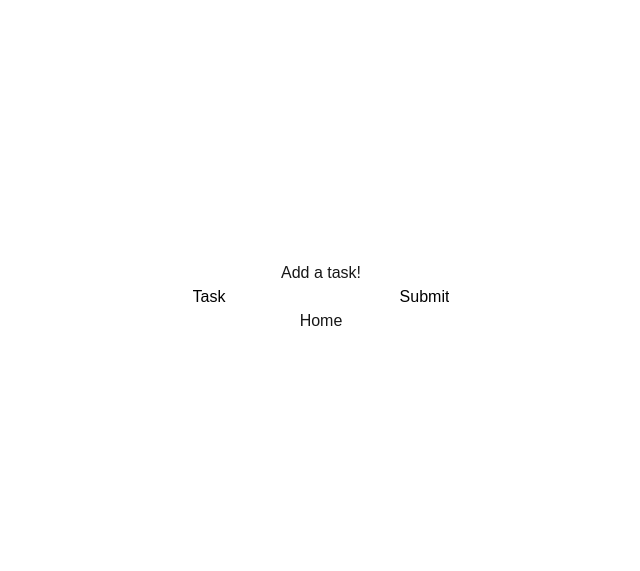
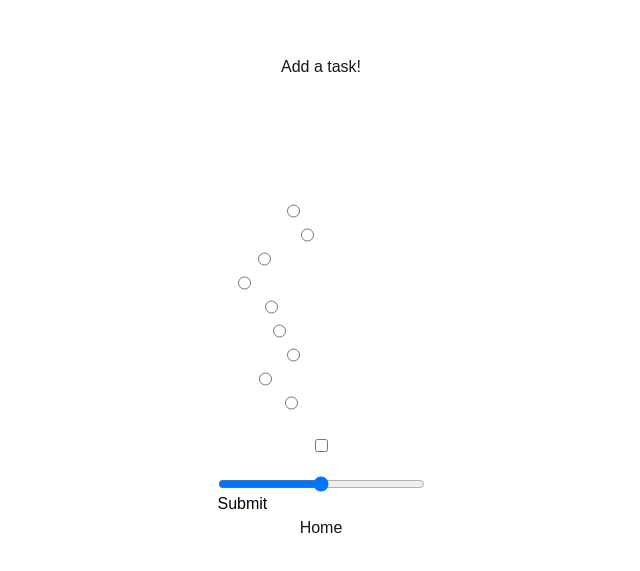
Before and after one commit to MegatHaq/Hendshake-Assessment, a Next.js app: page /addtask in a window 1280 px wide. Shown: the part 103-674 px from the top of the page, without its empty margins (319-959 px from the left). Built offline with nearby package versions, Linux system fonts and the light colour scheme.

Commit message:
added complete form functionality.

```diff
--- a/src/app/addtask/page.tsx
+++ b/src/app/addtask/page.tsx
@@ -4,8 +4,39 @@ import { SubmitHandler, useForm } from "react-hook-form";
 
 export default function AddTask() {
 	type TaskInput = {
-		taskName: string;
+		activity: string;
+		price: number;
+		type: string;
+		booking: boolean;
+		accessibility: number;
 	};
+
+    const typeOptions: string[]= [
+        "education",
+        "recreational",
+        "social",
+        "diy",
+        "charity",
+        "cooking",
+        "relaxation",
+        "music",
+        "busywork"
+    ]
+
+	// 1. Activity (string)
+	// 2. Price (number)
+	// 3. Type (select)
+	// a. education
+	// b. recreational
+	// c. social
+	// d. diy
+	// e. charity
+	// f. cooking
+	// g. relaxation
+	// h. music
+	// i. busywork
+	// 4. Booking required (checkbox)
+	// 5. Accessibility (horizontal slider from 0.0 to 1.0)
 
 	const { register, handleSubmit } = useForm<TaskInput>();
 
@@ -15,8 +46,32 @@ export default function AddTask() {
 		<div className="flex flex-col w-screen h-screen items-center justify-center">
 			<h1>Add a task!</h1>
 			<form onSubmit={handleSubmit(onSubmit)} className="text-black">
-				<input defaultValue={"Task"} {...register("taskName")} />
-				<input type="submit" className="bg-white" />
+				{/* <input defaultValue={"Activity"} {...register("activity")} />
+				<input type="submit" className="bg-white" /> */}
+				<div className="flex flex-col">
+					<label className="text-white text-left">Activity</label>
+					<input {...register("activity")} />
+				</div>
+				<div className="flex flex-col">
+					<label className="text-white text-left">Price</label>
+					<input type="number" {...register("price")} />
+				</div>
+				<div className="flex flex-col text-white">
+					<label className="text-white text-left">Type</label>
+					{typeOptions.map((item) => {
+                        return <div className="flex">{item}
+                        <input type="radio" value={item} {...register('type')}/></div>
+                    })}
+				</div>
+				<div className="flex flex-col">
+					<label className="text-white text-left">Booking required</label>
+					<input type="checkbox" {...register("booking")} />
+				</div>
+				<div className="flex flex-col">
+					<label className="text-white text-left">Accessibility</label>
+					<input type="range" {...register("accessibility")} />
+				</div>
+                <input type="submit" className="bg-white"/>
 			</form>
 			<Link href={"/"}>Home</Link>
 		</div>
```
